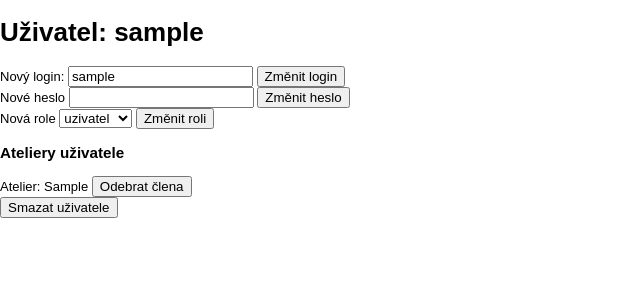
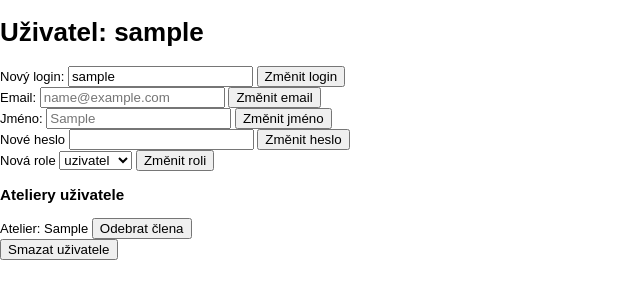
Before and after one commit to petr-plihal/is-for-art-school, a Flask app: page /admin/uzivatel/1 in a window 1280 px wide. Shown: the part 118-418 px from the top of the page, without its empty margins (0-640 px from the left). Run offline with Flask 3, Linux system fonts and the light colour scheme; a user stored in the database is signed in; tables that the repository leaves empty hold one stand-in row (values such as "Sample post"); some libraries are stand-ins or nearby versions.

Commit message:
Moznost zmenit jmeno a email pro admina

```diff
--- a/app.py
+++ b/app.py
@@ -101,13 +101,12 @@ def user_change():
     if request.method == 'GET':
         return render_template('auth/user_change.html')
     elif request.method == 'POST':
-        new_login = request.form.get('new_login')
         new_name = request.form.get('new_name')
         new_email = request.form.get('new_email')
         new_password = request.form.get('new_pwd')
         new_password_check = request.form.get('new_pwd2')
 
-        if not new_login and not new_password and not new_name and not new_email:
+        if not new_password and not new_name and not new_email:
             flash('Nebyly zadány žádné nové údaje', 'danger')
             return render_template('auth/user_change.html')
 
@@ -118,12 +117,6 @@ def user_change():
             else:
                 flash('Hesla se neshodují', 'danger')
                 return render_template('auth/user_change.html')
-
-        if new_login:
-            if Uzivatel.query.filter_by(login=new_login).first():
-                flash('Uživatel s daným loginem již existuje', 'danger')
-                return render_template('auth/user_change.html')
-            current_user.login = new_login
 
         if new_name:
             current_user.jmeno = new_name
@@ -534,6 +527,26 @@ def uzivatel_by_id(id_uzivatele):
             flash('Login byl změněn', 'success')
         return redirect(url_for('uzivatel_by_id', id_uzivatele=id_uzivatele))
 
+    # Změna jmena
+    elif request.method == 'POST' and "uzivatel_jmeno" in request.form:
+        nove_jmeno = request.form.get('nove_jmeno')
+        uzivatel.jmeno = nove_jmeno
+        db.session.commit()
+        flash('Jmeno bylo změněno', 'success')
+        return redirect(url_for('uzivatel_by_id', id_uzivatele=id_uzivatele))
+
+    # Změna emailu
+    elif request.method == 'POST' and "uzivatel_email" in request.form:
+        novy_email = request.form.get('novy_email')
+        if Uzivatel.query.filter_by(email=novy_email).first():
+            flash('Uživatel s daným emailem již existuje', 'danger')
+            return redirect(url_for('uzivatel_by_id', id_uzivatele=id_uzivatele))
+        else:
+            uzivatel.email = novy_email
+            db.session.commit()
+            flash('Email byl změněn', 'success')
+        return redirect(url_for('uzivatel_by_id', id_uzivatele=id_uzivatele))
+
     # Změna hesla
     elif request.method == 'POST' and "uzivatel_heslo" in request.form:
         nove_heslo = request.form.get('nove_heslo')
--- a/templates/admin/uzivatel_by_id.html
+++ b/templates/admin/uzivatel_by_id.html
@@ -16,6 +16,22 @@
         <input type="text" id="name" name="novy_login" value="{{uzivatel.login}}" maxlength="20">
         <input type="submit" value="Změnit login">
     </form>
+
+    <form method="POST" action="/admin/uzivatel/{{uzivatel.id}}">
+        <input type="hidden" name="uzivatel_email" value="true">
+        <label for="name">Email:</label>
+        <input type="text" id="name" name="novy_email" placeholder="{{uzivatel.email}}" maxlength="50">
+        <input type="submit" value="Změnit email">
+    </form>
+
+
+    <form method="POST" action="/admin/uzivatel/{{uzivatel.id}}">
+        <input type="hidden" name="uzivatel_jmeno" value="true">
+        <label for="name">Jméno:</label>
+        <input type="text" id="name" name="nove_jmeno" placeholder="{{uzivatel.jmeno}}" maxlength="50">
+        <input type="submit" value="Změnit jméno">
+    </form>
+
     <form method="POST" action="/admin/uzivatel/{{uzivatel.id}}">
         <input type="hidden" name="uzivatel_heslo" value="true">
         <label for="name">Nové heslo</label>
--- a/templates/auth/user_change.html
+++ b/templates/auth/user_change.html
@@ -11,9 +11,6 @@
     <p>Změna hesla pro uživatele {{current_user.login}}</p>
     <p>Zadejte údaje, které chcete změnit:</p>
     <form method="POST" action="/user_change">
-        <label for="username">Nový uživatelský login:</label><br>
-        <input type="text" id="login" name="new_login" maxlength="20" placeholder="{{current_user.login}}"><br>
-        <br>
         <label for="username">Jméno:</label><br>
         <input type="text" id="login" name="new_name" maxlength="50" placeholder="{{current_user.jmeno}}"><br>
         <label for="username">Email:</label><br>
```
